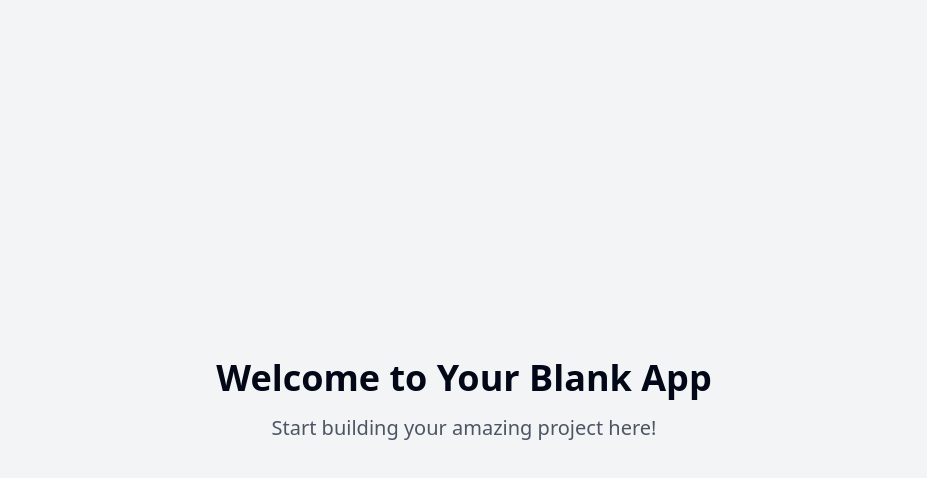
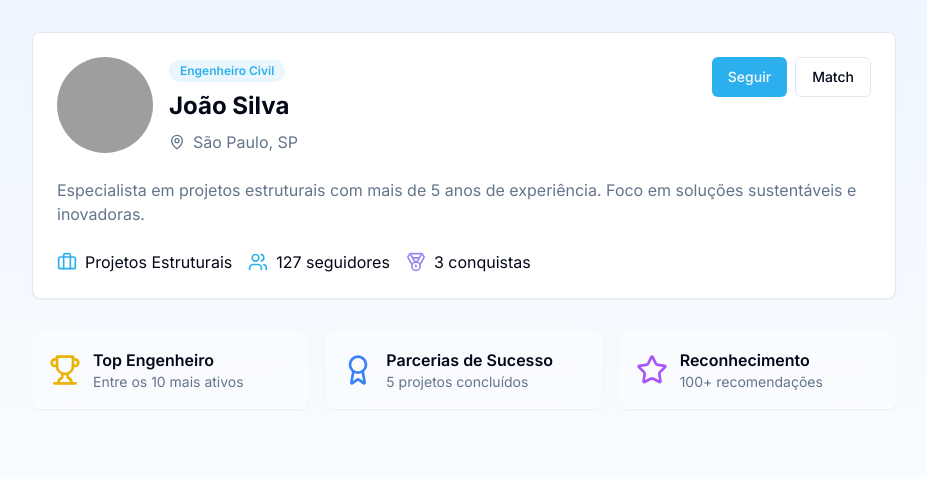
Before and after one commit to cadumv/anticriseconnect, a React (Vite) app: page / in a window 1280 px wide. Shown: the top 478 px of the page, without its empty margins (176-1103 px from the left). Built offline with nearby package versions, Linux system fonts and the light colour scheme; grey boxes are pictures that could not be loaded.

Commit message:
Implement profile customization features
Implement commands for profile creation, editing, achievements, partnerships, posts, match requests, and social interactions.

```diff
--- /dev/null
+++ b/src/components/Achievements.tsx
@@ -0,0 +1,45 @@
+
+import { Trophy, Award, Star } from "lucide-react";
+import { Card } from "@/components/ui/card";
+
+export const Achievements = () => {
+  const achievements = [
+    {
+      icon: Trophy,
+      title: "Top Engenheiro",
+      description: "Entre os 10 mais ativos",
+      color: "text-yellow-500"
+    },
+    {
+      icon: Award,
+      title: "Parcerias de Sucesso",
+      description: "5 projetos concluídos",
+      color: "text-blue-500"
+    },
+    {
+      icon: Star,
+      title: "Reconhecimento",
+      description: "100+ recomendações",
+      color: "text-purple-500"
+    }
+  ];
+
+  return (
+    <div className="grid grid-cols-1 md:grid-cols-3 gap-4 mt-6">
+      {achievements.map((achievement, index) => (
+        <Card
+          key={index}
+          className="p-4 hover-scale glass-effect"
+        >
+          <div className="flex items-center gap-3">
+            <achievement.icon className={`h-8 w-8 ${achievement.color}`} />
+            <div>
+              <h3 className="font-semibold">{achievement.title}</h3>
+              <p className="text-sm text-muted-foreground">{achievement.description}</p>
+            </div>
+          </div>
+        </Card>
+      ))}
+    </div>
+  );
+};
--- /dev/null
+++ b/src/components/ProfileHeader.tsx
@@ -0,0 +1,84 @@
+
+import { Medal, MapPin, Briefcase, Users } from "lucide-react";
+import { useState } from "react";
+import { Button } from "@/components/ui/button";
+import { Card } from "@/components/ui/card";
+import { Badge } from "@/components/ui/badge";
+import { Avatar, AvatarFallback, AvatarImage } from "@/components/ui/avatar";
+
+export const ProfileHeader = () => {
+  const [isFollowing, setIsFollowing] = useState(false);
+  const [showMatchRequest, setShowMatchRequest] = useState(false);
+
+  const toggleFollow = () => {
+    setIsFollowing(!isFollowing);
+  };
+
+  const sendMatchRequest = () => {
+    setShowMatchRequest(true);
+    setTimeout(() => setShowMatchRequest(false), 3000);
+  };
+
+  return (
+    <Card className="p-6 space-y-6">
+      <div className="flex items-start justify-between">
+        <div className="flex gap-4">
+          <Avatar className="h-24 w-24">
+            <AvatarImage src="/placeholder.svg" alt="Profile" />
+            <AvatarFallback>EN</AvatarFallback>
+          </Avatar>
+          <div className="space-y-2">
+            <Badge className="bg-primary/10 text-primary hover:bg-primary/20">Engenheiro Civil</Badge>
+            <h1 className="text-2xl font-bold">João Silva</h1>
+            <div className="flex items-center gap-2 text-muted-foreground">
+              <MapPin className="h-4 w-4" />
+              <span>São Paulo, SP</span>
+            </div>
+          </div>
+        </div>
+        <div className="flex gap-2">
+          <Button
+            variant={isFollowing ? "secondary" : "default"}
+            onClick={toggleFollow}
+            className="hover-scale"
+          >
+            {isFollowing ? "Seguindo" : "Seguir"}
+          </Button>
+          <Button
+            variant="outline"
+            onClick={sendMatchRequest}
+            className="hover-scale"
+          >
+            Match
+          </Button>
+        </div>
+      </div>
+
+      <p className="text-muted-foreground">
+        Especialista em projetos estruturais com mais de 5 anos de experiência.
+        Foco em soluções sustentáveis e inovadoras.
+      </p>
+
+      <div className="flex flex-wrap gap-4">
+        <div className="flex items-center gap-2">
+          <Briefcase className="h-5 w-5 text-primary" />
+          <span>Projetos Estruturais</span>
+        </div>
+        <div className="flex items-center gap-2">
+          <Users className="h-5 w-5 text-primary" />
+          <span>127 seguidores</span>
+        </div>
+        <div className="flex items-center gap-2">
+          <Medal className="h-5 w-5 text-accent" />
+          <span>3 conquistas</span>
+        </div>
+      </div>
+
+      {showMatchRequest && (
+        <div className="absolute top-4 right-4 bg-green-500 text-white px-4 py-2 rounded-md shadow-lg animate-fade-in">
+          Solicitação de Match enviada!
+        </div>
+      )}
+    </Card>
+  );
+};
--- a/src/index.css
+++ b/src/index.css
@@ -1,3 +1,6 @@
+
+@import url('https://fonts.googleapis.com/css2?family=Inter:wght@400;500;600;700&display=swap');
+
 @tailwind base;
 @tailwind components;
 @tailwind utilities;
@@ -13,7 +16,7 @@
     --popover: 0 0% 100%;
     --popover-foreground: 222.2 84% 4.9%;
 
-    --primary: 222.2 47.4% 11.2%;
+    --primary: 199 84% 55%;
     --primary-foreground: 210 40% 98%;
 
     --secondary: 210 40% 96.1%;
@@ -22,7 +25,7 @@
     --muted: 210 40% 96.1%;
     --muted-foreground: 215.4 16.3% 46.9%;
 
-    --accent: 210 40% 96.1%;
+    --accent: 251 83% 74%;
     --accent-foreground: 222.2 47.4% 11.2%;
 
     --destructive: 0 84.2% 60.2%;
@@ -33,69 +36,33 @@
     --ring: 222.2 84% 4.9%;
 
     --radius: 0.5rem;
-
-    --sidebar-background: 0 0% 98%;
-
-    --sidebar-foreground: 240 5.3% 26.1%;
-
-    --sidebar-primary: 240 5.9% 10%;
-
-    --sidebar-primary-foreground: 0 0% 98%;
-
-    --sidebar-accent: 240 4.8% 95.9%;
-
-    --sidebar-accent-foreground: 240 5.9% 10%;
-
-    --sidebar-border: 220 13% 91%;
-
-    --sidebar-ring: 217.2 91.2% 59.8%;
   }
 
-  .dark {
-    --background: 222.2 84% 4.9%;
-    --foreground: 210 40% 98%;
-
-    --card: 222.2 84% 4.9%;
-    --card-foreground: 210 40% 98%;
-
-    --popover: 222.2 84% 4.9%;
-    --popover-foreground: 210 40% 98%;
-
-    --primary: 210 40% 98%;
-    --primary-foreground: 222.2 47.4% 11.2%;
-
-    --secondary: 217.2 32.6% 17.5%;
-    --secondary-foreground: 210 40% 98%;
-
-    --muted: 217.2 32.6% 17.5%;
-    --muted-foreground: 215 20.2% 65.1%;
-
-    --accent: 217.2 32.6% 17.5%;
-    --accent-foreground: 210 40% 98%;
-
-    --destructive: 0 62.8% 30.6%;
-    --destructive-foreground: 210 40% 98%;
-
-    --border: 217.2 32.6% 17.5%;
-    --input: 217.2 32.6% 17.5%;
-    --ring: 212.7 26.8% 83.9%;
-    --sidebar-background: 240 5.9% 10%;
-    --sidebar-foreground: 240 4.8% 95.9%;
-    --sidebar-primary: 224.3 76.3% 48%;
-    --sidebar-primary-foreground: 0 0% 100%;
-    --sidebar-accent: 240 3.7% 15.9%;
-    --sidebar-accent-foreground: 240 4.8% 95.9%;
-    --sidebar-border: 240 3.7% 15.9%;
-    --sidebar-ring: 217.2 91.2% 59.8%;
-  }
-}
-
-@layer base {
   * {
     @apply border-border;
   }
 
   body {
-    @apply bg-background text-foreground;
+    @apply bg-background text-foreground font-sans antialiased;
+    font-feature-settings: "rlig" 1, "calt" 1;
   }
 }
+
+.slide-enter {
+  opacity: 0;
+  transform: translateY(20px);
+}
+
+.slide-enter-active {
+  opacity: 1;
+  transform: translateY(0);
+  transition: opacity 300ms, transform 300ms;
+}
+
+.hover-scale {
+  @apply transition-transform duration-200 ease-out hover:scale-105;
+}
+
+.glass-effect {
+  @apply bg-white/30 backdrop-blur-md border border-white/20;
+}
--- a/src/pages/Index.tsx
+++ b/src/pages/Index.tsx
@@ -1,12 +1,14 @@
-// Update this page (the content is just a fallback if you fail to update the page)
+
+import { ProfileHeader } from "@/components/ProfileHeader";
+import { Achievements } from "@/components/Achievements";
 
 const Index = () => {
   return (
-    <div className="min-h-screen flex items-center justify-center bg-gray-100">
-      <div className="text-center">
-        <h1 className="text-4xl font-bold mb-4">Welcome to Your Blank App</h1>
-        <p className="text-xl text-gray-600">Start building your amazing project here!</p>
-      </div>
+    <div className="min-h-screen bg-gradient-to-b from-blue-50 to-white">
+      <main className="container mx-auto px-4 py-8 space-y-8 max-w-4xl">
+        <ProfileHeader />
+        <Achievements />
+      </main>
     </div>
   );
 };
--- a/tailwind.config.ts
+++ b/tailwind.config.ts
@@ -1,3 +1,4 @@
+
 import type { Config } from "tailwindcss";
 
 export default {
@@ -8,89 +9,73 @@ export default {
     "./app/**/*.{ts,tsx}",
     "./src/**/*.{ts,tsx}",
   ],
-	prefix: "",
   theme: {
     container: {
       center: true,
-			padding: '2rem',
+      padding: "2rem",
       screens: {
-				'2xl': '1400px'
-			}
+        "2xl": "1400px",
+      },
     },
     extend: {
+      fontFamily: {
+        sans: ["Inter", "sans-serif"],
+      },
       colors: {
-				border: 'hsl(var(--border))',
-				input: 'hsl(var(--input))',
-				ring: 'hsl(var(--ring))',
-				background: 'hsl(var(--background))',
-				foreground: 'hsl(var(--foreground))',
+        border: "hsl(var(--border))",
+        input: "hsl(var(--input))",
+        ring: "hsl(var(--ring))",
+        background: "hsl(var(--background))",
+        foreground: "hsl(var(--foreground))",
         primary: {
-					DEFAULT: 'hsl(var(--primary))',
-					foreground: 'hsl(var(--primary-foreground))'
+          DEFAULT: "hsl(var(--primary))",
+          foreground: "hsl(var(--primary-foreground))",
         },
         secondary: {
-					DEFAULT: 'hsl(var(--secondary))',
-					foreground: 'hsl(var(--secondary-foreground))'
+          DEFAULT: "hsl(var(--secondary))",
+          foreground: "hsl(var(--secondary-foreground))",
         },
         destructive: {
-					DEFAULT: 'hsl(var(--destructive))',
-					foreground: 'hsl(var(--destructive-foreground))'
+          DEFAULT: "hsl(var(--destructive))",
+          foreground: "hsl(var(--destructive-foreground))",
         },
         muted: {
-					DEFAULT: 'hsl(var(--muted))',
-					foreground: 'hsl(var(--muted-foreground))'
+          DEFAULT: "hsl(var(--muted))",
+          foreground: "hsl(var(--muted-foreground))",
         },
         accent: {
-					DEFAULT: 'hsl(var(--accent))',
-					foreground: 'hsl(var(--accent-foreground))'
+          DEFAULT: "hsl(var(--accent))",
+          foreground: "hsl(var(--accent-foreground))",
         },
         popover: {
-					DEFAULT: 'hsl(var(--popover))',
-					foreground: 'hsl(var(--popover-foreground))'
+          DEFAULT: "hsl(var(--popover))",
+          foreground: "hsl(var(--popover-foreground))",
         },
         card: {
-					DEFAULT: 'hsl(var(--card))',
-					foreground: 'hsl(var(--card-foreground))'
+          DEFAULT: "hsl(var(--card))",
+          foreground: "hsl(var(--card-foreground))",
         },
-				sidebar: {
-					DEFAULT: 'hsl(var(--sidebar-background))',
-					foreground: 'hsl(var(--sidebar-foreground))',
-					primary: 'hsl(var(--sidebar-primary))',
-					'primary-foreground': 'hsl(var(--sidebar-primary-foreground))',
-					accent: 'hsl(var(--sidebar-accent))',
-					'accent-foreground': 'hsl(var(--sidebar-accent-foreground))',
-					border: 'hsl(var(--sidebar-border))',
-					ring: 'hsl(var(--sidebar-ring))'
-				}
-			},
-			borderRadius: {
-				lg: 'var(--radius)',
-				md: 'calc(var(--radius) - 2px)',
-				sm: 'calc(var(--radius) - 4px)'
       },
       keyframes: {
-				'accordion-down': {
-					from: {
-						height: '0'
+        "accordion-down": {
+          from: { height: "0" },
+          to: { height: "var(--radix-accordion-content-height)" },
         },
-					to: {
-						height: 'var(--radix-accordion-content-height)'
-					}
+        "accordion-up": {
+          from: { height: "var(--radix-accordion-content-height)" },
+          to: { height: "0" },
         },
-				'accordion-up': {
-					from: {
-						height: 'var(--radix-accordion-content-height)'
+        "fade-in": {
+          "0%": { opacity: "0", transform: "translateY(-10px)" },
+          "100%": { opacity: "1", transform: "translateY(0)" },
         },
-					to: {
-						height: '0'
-					}
-				}
       },
       animation: {
-				'accordion-down': 'accordion-down 0.2s ease-out',
-				'accordion-up': 'accordion-up 0.2s ease-out'
-			}
-		}
+        "accordion-down": "accordion-down 0.2s ease-out",
+        "accordion-up": "accordion-up 0.2s ease-out",
+        "fade-in": "fade-in 0.3s ease-out",
+      },
+    },
   },
   plugins: [require("tailwindcss-animate")],
 } satisfies Config;
```
Lines whose indentation alone changed are shown as unchanged.
